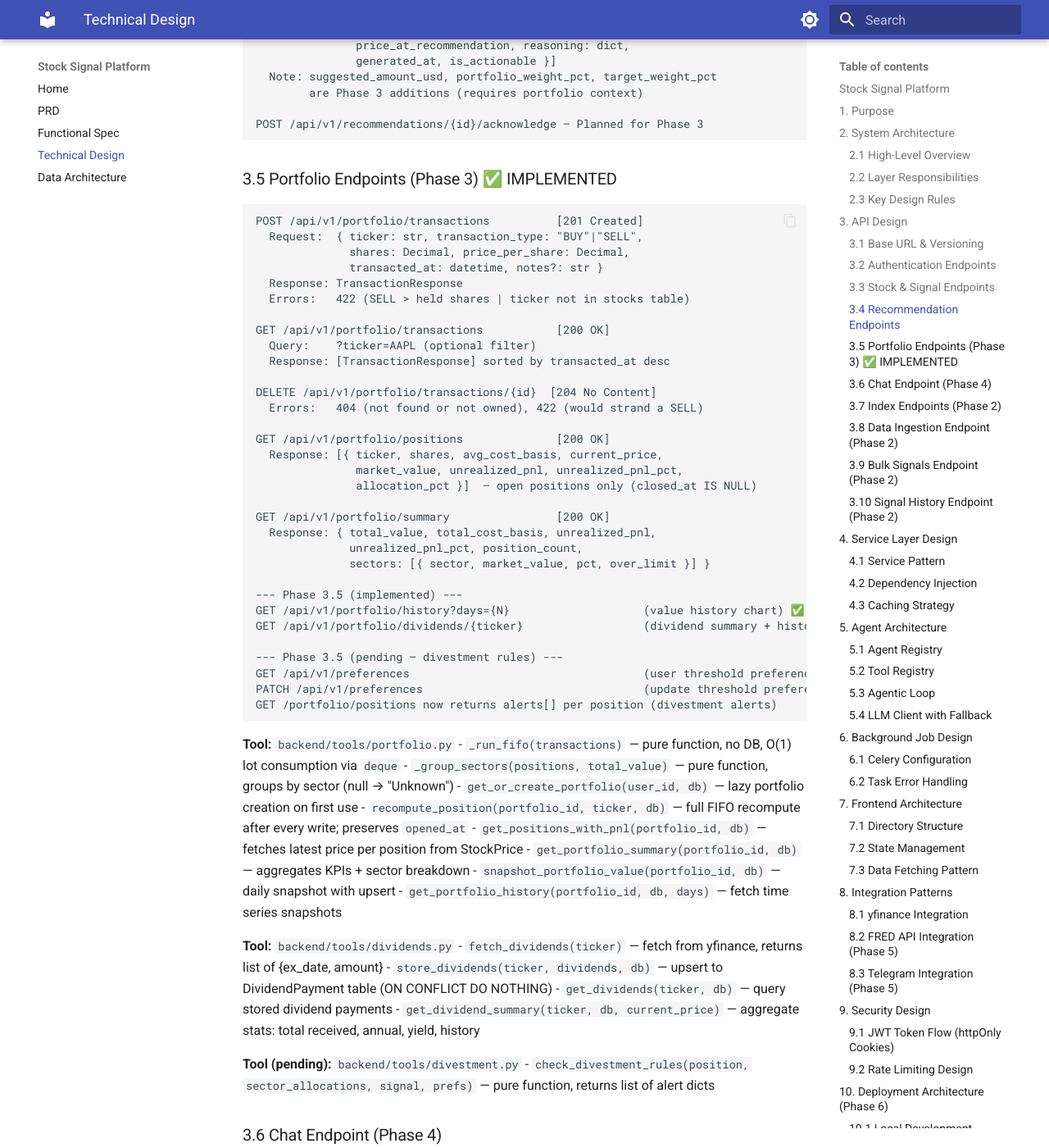
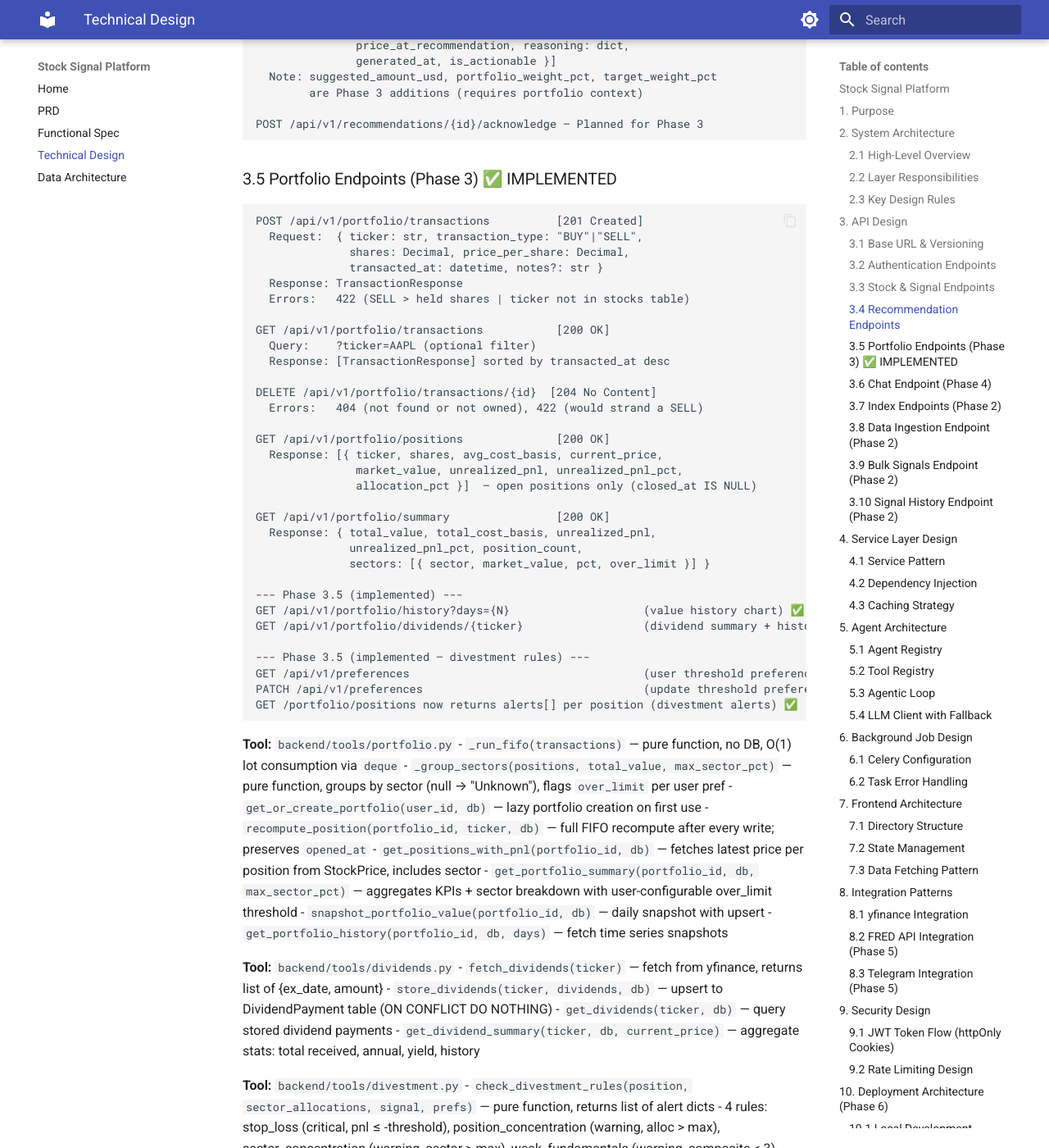
Before and after one commit to vipulbhatia29/stock-signal-platform, an MkDocs documentation site: the page built from docs/TDD.md, in a window 1280 px wide and 1400 px high, scrolled down 4133 px. Shown: the whole window at 82% size. Built offline with MkDocs 1.6.1 and Material for MkDocs 9.7.7, drawn with Linux system fonts in a browser that asks for light colours; some of the changed text lies outside the part shown.

Commit message:
docs: update FSD/TDD status to Phase 3.5 complete + PROGRESS.md maintenance rules

````diff
--- a/docs/TDD.md
+++ b/docs/TDD.md
@@ -224,19 +224,19 @@ GET /api/v1/portfolio/summary                [200 OK]
 GET /api/v1/portfolio/history?days={N}                    (value history chart) ✅
 GET /api/v1/portfolio/dividends/{ticker}                  (dividend summary + history) ✅
 
---- Phase 3.5 (pending — divestment rules) ---
-GET /api/v1/preferences                                   (user threshold preferences)
-PATCH /api/v1/preferences                                 (update threshold preferences)
-GET /portfolio/positions now returns alerts[] per position (divestment alerts)
+--- Phase 3.5 (implemented — divestment rules) ---
+GET /api/v1/preferences                                   (user threshold preferences) ✅
+PATCH /api/v1/preferences                                 (update threshold preferences) ✅
+GET /portfolio/positions now returns alerts[] per position (divestment alerts) ✅
 ```
 
 **Tool:** `backend/tools/portfolio.py`
 - `_run_fifo(transactions)` — pure function, no DB, O(1) lot consumption via `deque`
-- `_group_sectors(positions, total_value)` — pure function, groups by sector (null → "Unknown")
+- `_group_sectors(positions, total_value, max_sector_pct)` — pure function, groups by sector (null → "Unknown"), flags `over_limit` per user pref
 - `get_or_create_portfolio(user_id, db)` — lazy portfolio creation on first use
 - `recompute_position(portfolio_id, ticker, db)` — full FIFO recompute after every write; preserves `opened_at`
-- `get_positions_with_pnl(portfolio_id, db)` — fetches latest price per position from StockPrice
-- `get_portfolio_summary(portfolio_id, db)` — aggregates KPIs + sector breakdown
+- `get_positions_with_pnl(portfolio_id, db)` — fetches latest price per position from StockPrice, includes sector
+- `get_portfolio_summary(portfolio_id, db, max_sector_pct)` — aggregates KPIs + sector breakdown with user-configurable over_limit threshold
 - `snapshot_portfolio_value(portfolio_id, db)` — daily snapshot with upsert
 - `get_portfolio_history(portfolio_id, db, days)` — fetch time series snapshots
 
@@ -246,8 +246,15 @@ GET /portfolio/positions now returns alerts[] per position (divestment alerts)
 - `get_dividends(ticker, db)` — query stored dividend payments
 - `get_dividend_summary(ticker, db, current_price)` — aggregate stats: total received, annual, yield, history
 
-**Tool (pending):** `backend/tools/divestment.py`
+**Tool:** `backend/tools/divestment.py`
 - `check_divestment_rules(position, sector_allocations, signal, prefs)` — pure function, returns list of alert dicts
+  - 4 rules: stop_loss (critical, pnl ≤ -threshold), position_concentration (warning, alloc > max), sector_concentration (warning, sector > max), weak_fundamentals (warning, composite < 3)
+  - Null-safe: skips rule when dependent value is None
+
+**Router:** `backend/routers/preferences.py`
+- `_get_or_create_preference(user_id, db)` — idempotent fetch/create helper (shared with portfolio router)
+- `GET /api/v1/preferences` → `UserPreferenceResponse`
+- `PATCH /api/v1/preferences` → partial update via `UserPreferenceUpdate` (Field gt=0, le=100)
 
 ### 3.6 Chat Endpoint (Phase 4)
 
````
Also changed, not shown: other parts of docs/TDD.md (+1 -1 lines), CLAUDE.md (+5 -1 lines), docs/FSD.md (+8 -6 lines).
